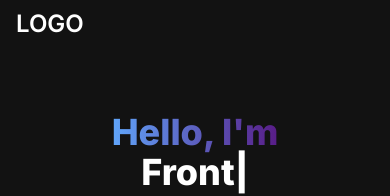
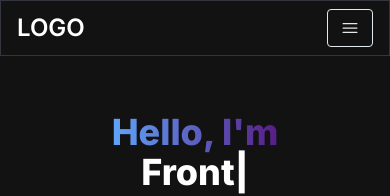
Before and after one commit to IKuuhakuI/portfolio-web, a Next.js app: page / in a window 390 px wide. Shown: the top 196 px of the page. Built offline with nearby package versions, Linux system fonts and the light colour scheme.

Commit message:
update menu button state on mobile

```diff
--- a/package.json
+++ b/package.json
@@ -9,6 +9,7 @@
     "lint": "next lint"
   },
   "dependencies": {
+    "@heroicons/react": "^2.1.1",
     "next": "14.1.0",
     "react": "^18",
     "react-dom": "^18",
--- a/src/app/components/Navbar.jsx
+++ b/src/app/components/Navbar.jsx
@@ -1,6 +1,9 @@
+"use client";
 import Link from "next/link";
-import React from "react";
+import React, { useState } from "react";
 import NavLink from "./NavLink";
+
+import { Bars3Icon, XMarkIcon } from "@heroicons/react/24/solid";
 
 const navLinks = [
   {
@@ -18,15 +21,71 @@ const navLinks = [
 ];
 
 const Navbar = () => {
+  const [navbarOpen, setNavbarOpen] = useState(false);
+
   return (
-    <nav className="fixed top-0 left-0 right-0 z-10 bg-[#121212] bg-opacity-100">
-      <div className="text-2xl md:text-5xl flex flex-wrap items-center justify-between mx-auto px-4 py-2">
+    <nav
+      className="
+        fixed
+        mx-auto
+        border
+        border-[#33353F]
+        top-0
+        left-0
+        right-0
+        z-10
+        bg-[#121212]
+        bg-opacity-100
+      "
+    >
+      <div className="flex container lg:py-4 flex-wrap items-center justify-between mx-auto px-4 py-2">
         <Link
           href={"/"}
           className="text-2xl md:text-5xl text-white font-semibold"
         >
           LOGO
         </Link>
+
+        <div className="block md:hidden mobile-menu">
+          {!navbarOpen ? (
+            <button
+              onClick={() => setNavbarOpen(true)}
+              className="
+                flex
+                items-center
+                px-3
+                py-2
+                border
+                rounded
+                border-slate-200
+                text-slate-200
+                hover:text-white
+                hover:border-white
+              "
+            >
+              <Bars3Icon className="h-5 w-5" />
+            </button>
+          ) : (
+            <button
+              onClick={() => setNavbarOpen(false)}
+              className="
+                flex
+                items-center
+                px-3
+                py-2
+                border
+                rounded
+                border-slate-200
+                text-slate-200
+                hover:text-white
+                hover:border-white
+              "
+            >
+              <XMarkIcon className="h-5 w-5" />
+            </button>
+          )}
+        </div>
+
         <div className="menu hidden md:block md:w-auto" id="navbar">
           <ul className="flex p-4 md:p-0 md:flex-row md:space-x-8 mt-0">
             {navLinks.map((link, index) => (
```
Also changed, not shown: 1 other file (tests, documents, lock files or other folders).
